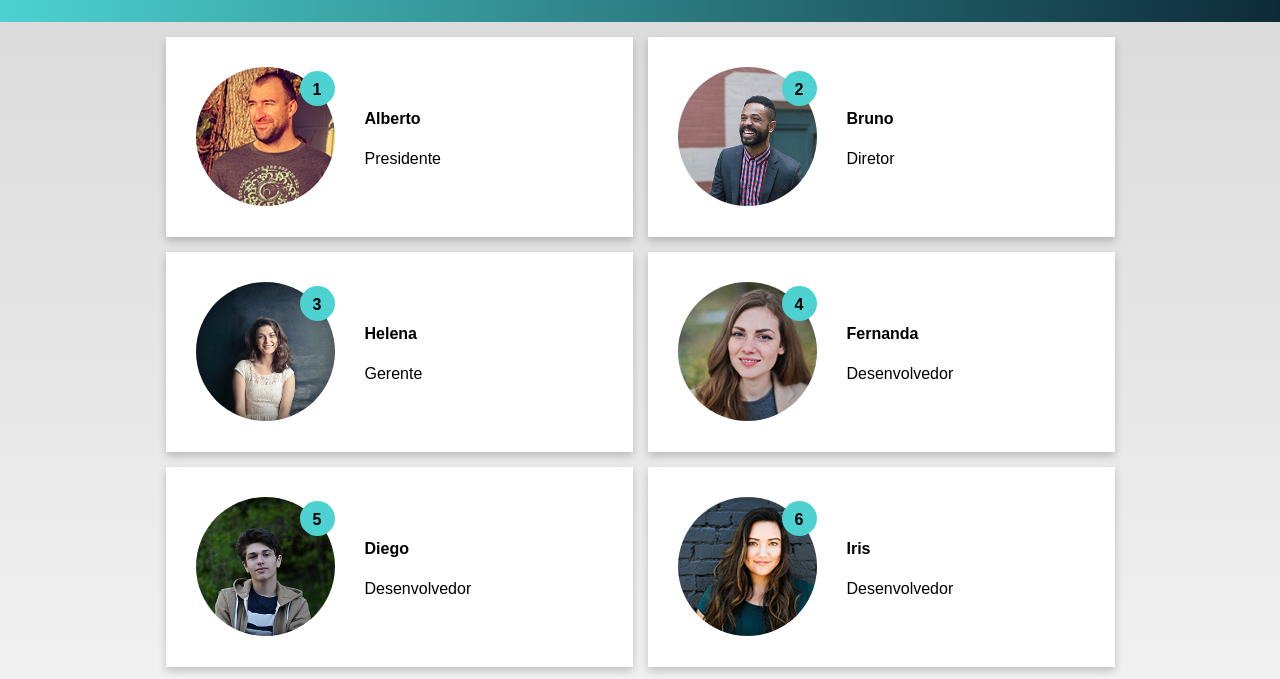
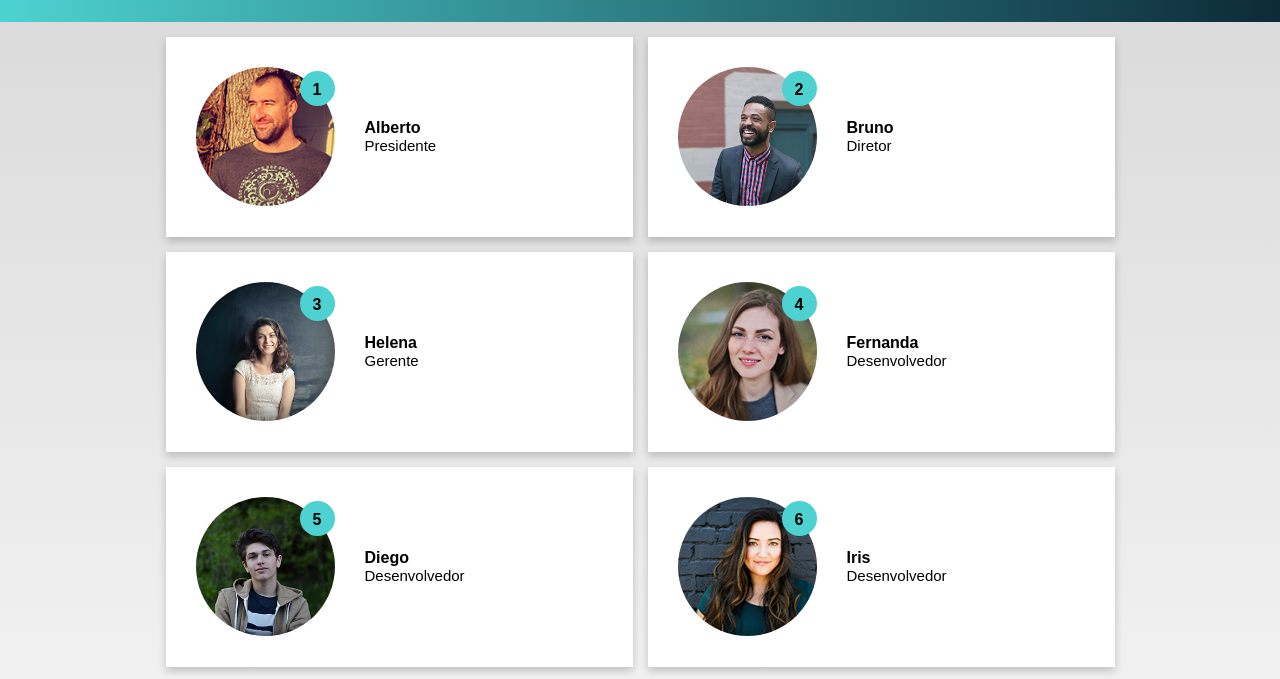
Before and after one commit to jefersonpa/commcepta, a plain HTML site: page index.html in a window 1280 px wide. Shown: the part 78-757 px from the top of the page. Drawn offline with Linux system fonts and the light colour scheme.

Commit message:
Modificação nos css do card

```diff
--- a/assets/sass/components/_card.scss
+++ b/assets/sass/components/_card.scss
@@ -23,7 +23,6 @@
   width: 15px;
   height: 15px;
   font-weight: bold;
-  // font-size: 20px;
 }
 
 .card {
@@ -70,6 +69,15 @@
   }
 }
 
+.card p {
+  margin: 0;
+  font-size: 15px;
+}
+
+.card h4 {
+  margin: 0;
+}
+
 /* On mouse-over, add a deeper shadow */
 .card:hover {
   box-shadow: 0 8px 16px 0 rgba(0, 0, 0, 0.2);
```
Also changed, not shown: assets/css/style.min.css.
